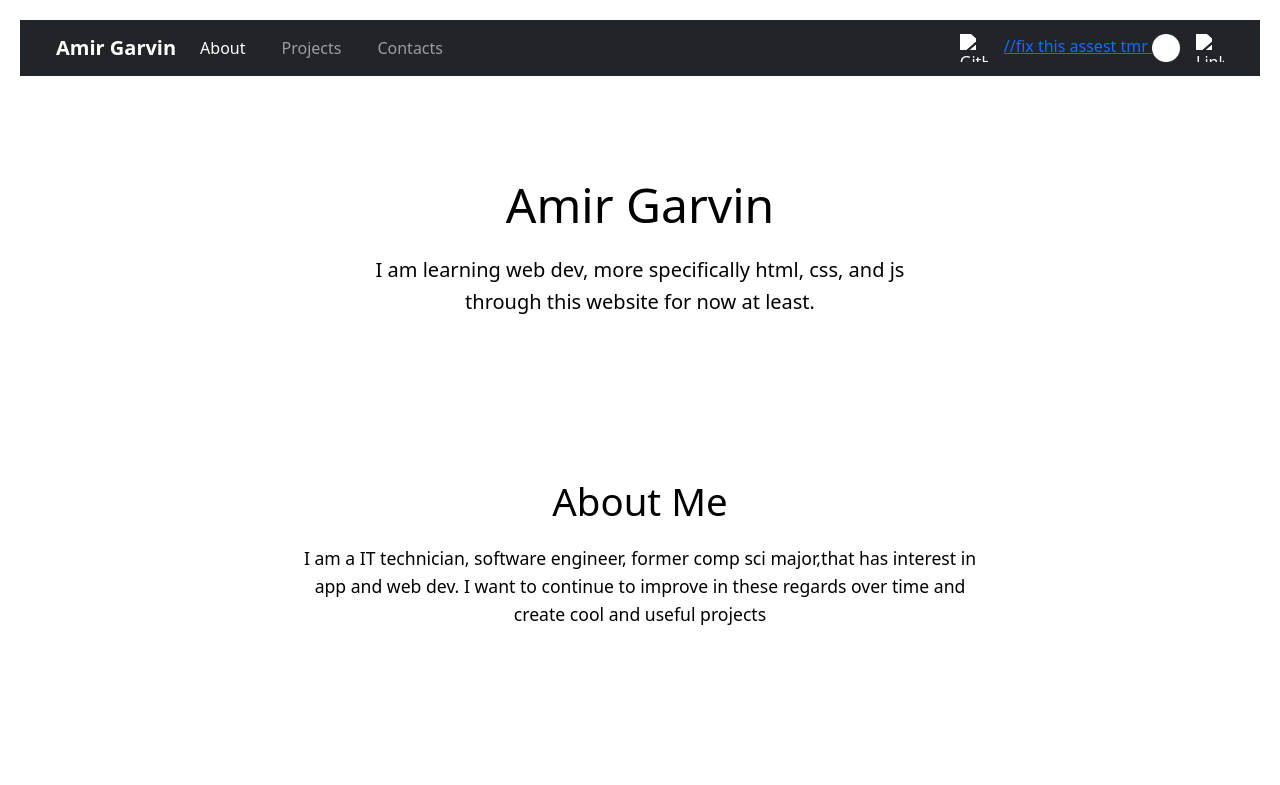
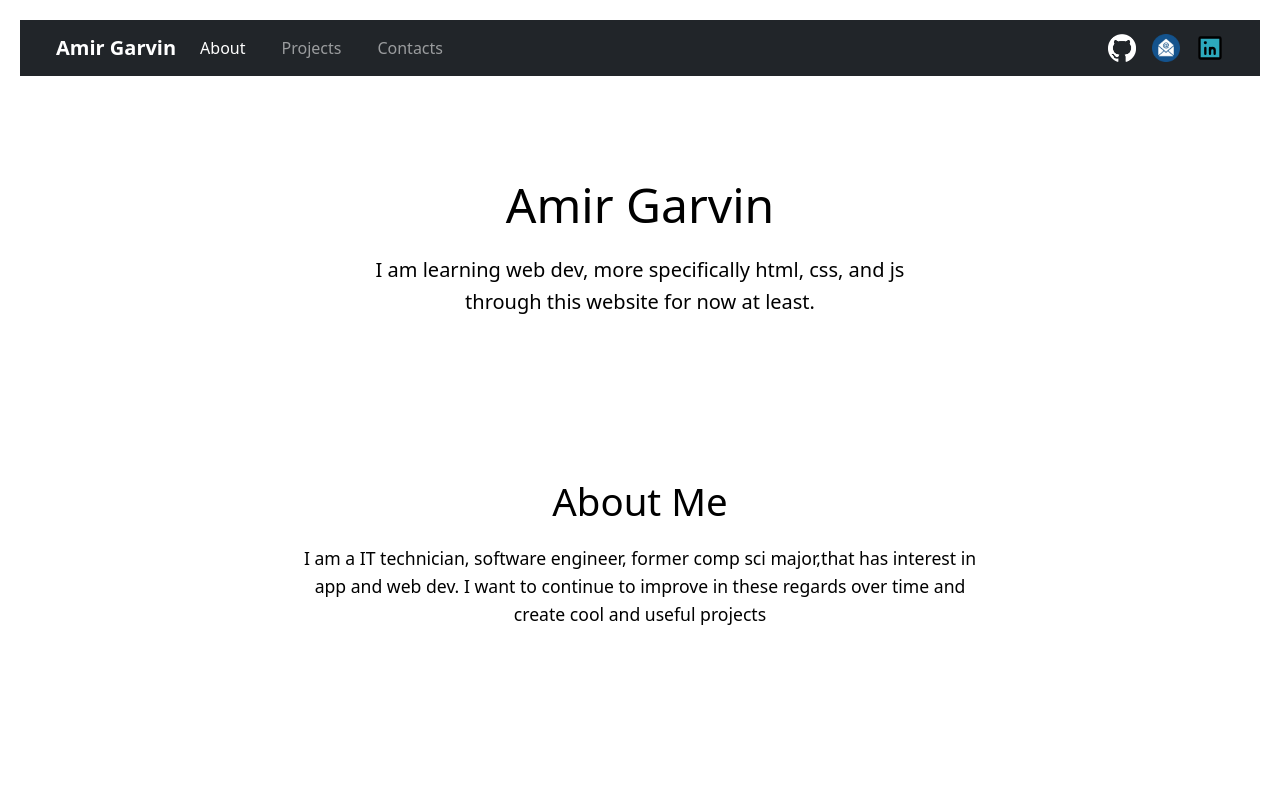
Before and after one commit to AmirGarvin/portfolio, a plain HTML site: page index.html in a window 1280 px wide. Shown: the top 785 px of the page. Drawn offline with nearby package versions, Linux system fonts and the light colour scheme.

Commit message:
resolved assest loading issues and added icons for links

```diff
--- a/index.html
+++ b/index.html
@@ -55,7 +55,7 @@
             <div class="d-flex align-items-center gap-3">
               <a href="https://github.com/AmirGarvin" target="_blank">
                 <img
-                  src="assets/github-icon.png"
+                  src="assets/github-white-logo.png"
                   alt="GitHub"
                   width="28"
                   height="28"
@@ -63,7 +63,7 @@
                 />
               </a>
 
-              <a href="mailto:your@email.com">  //fix this assest tmr
+              <a href="mailto:your@email.com">
                 <img
                   src="assets/email-icon.png"
                   alt="Email"
@@ -78,7 +78,7 @@
                 target="_blank"
               >
                 <img
-                  src="assets/linkedin-icon.png"
+                  src="assets/linkedin-icon.svg"
                   alt="LinkedIn"
                   width="28"
                   height="28"
--- a/style.css
+++ b/style.css
@@ -23,7 +23,6 @@ header {
   padding: 20px 20px;
 }
 .icon-link {
-  filter: brightness(0) invert(1); /* makes icons white on dark bg */
   transition: transform 0.2s ease, filter 0.2s ease;
 }
 
```
Also changed, not shown: assets/linkedin-icon.svg (added), 1 other file.
